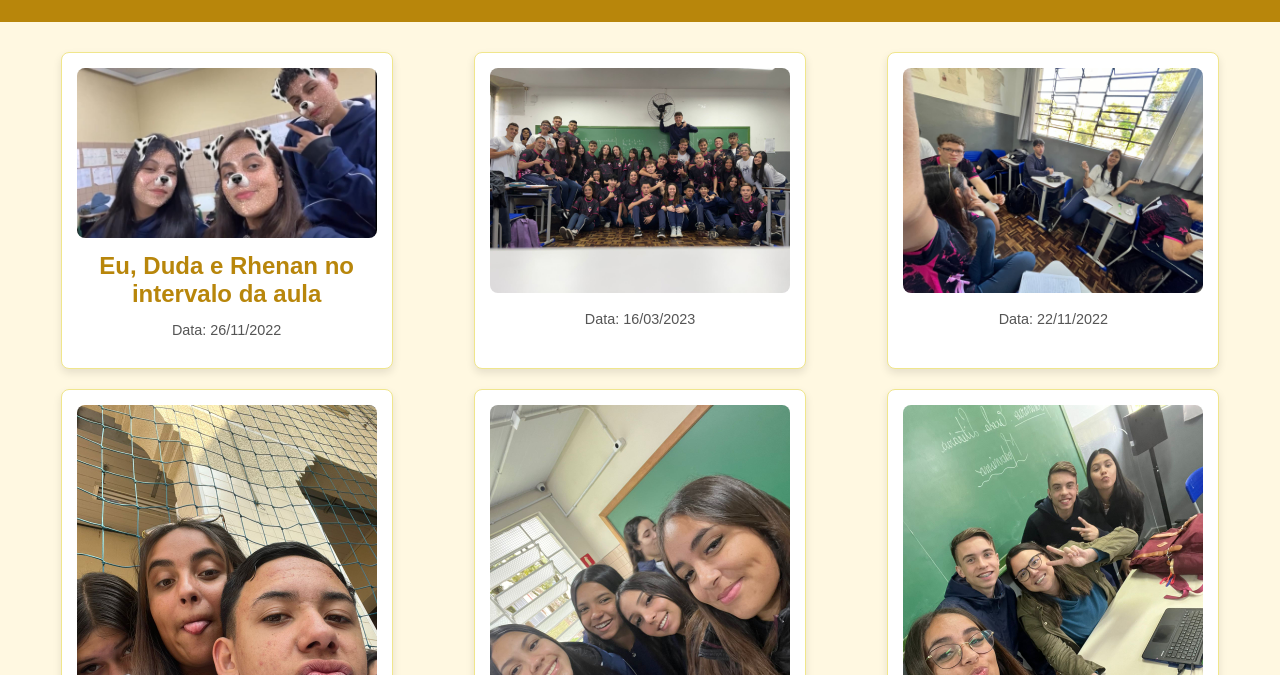
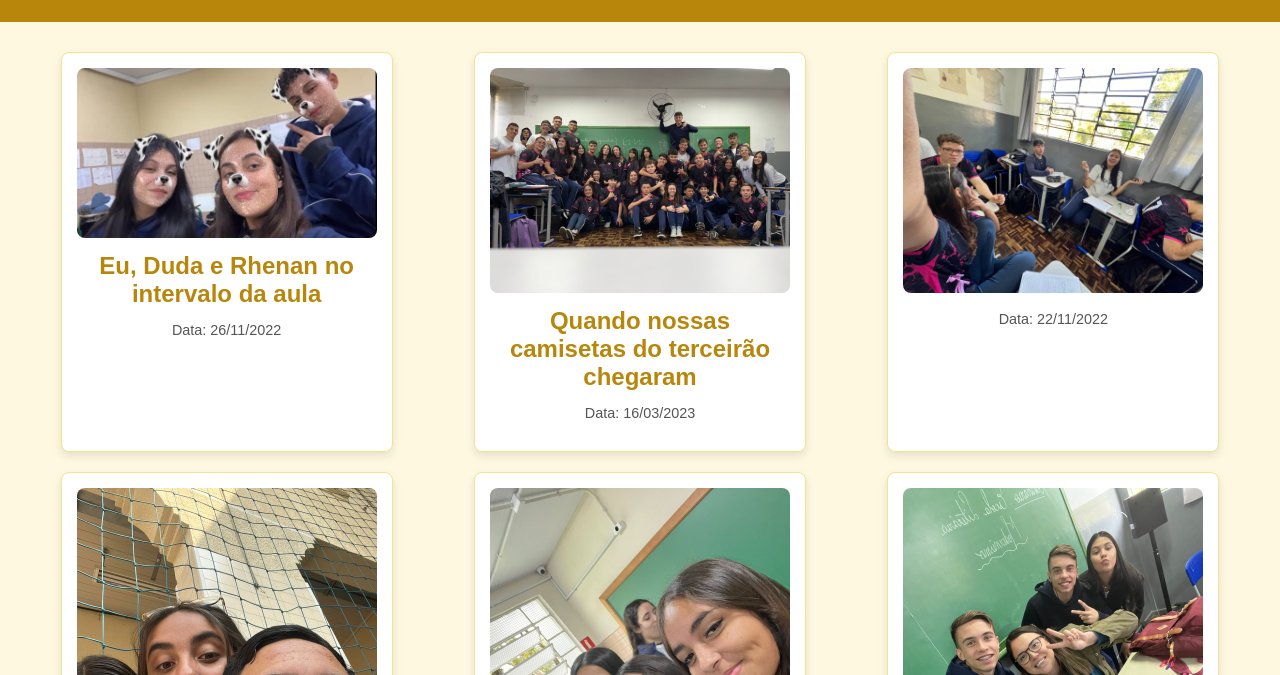
Before and after one commit to felizarda18/memorias, a plain HTML site: page index.html in a window 1280 px wide. Shown: the part 125-800 px from the top of the page. Drawn offline with Linux system fonts and the light colour scheme.

Commit message:
Update index.html

```diff
--- a/index.html
+++ b/index.html
@@ -26,7 +26,7 @@
             </div>
             <div class="photo-card">
                 <img src="IMG-20240724-WA0010.jpg" alt="Foto 2">
-                <h2></h2>
+                <h2>Quando nossas camisetas do terceirão chegaram</h2>
                 <p>Data: 16/03/2023</p>
             </div>
             <div class="photo-card">
```
